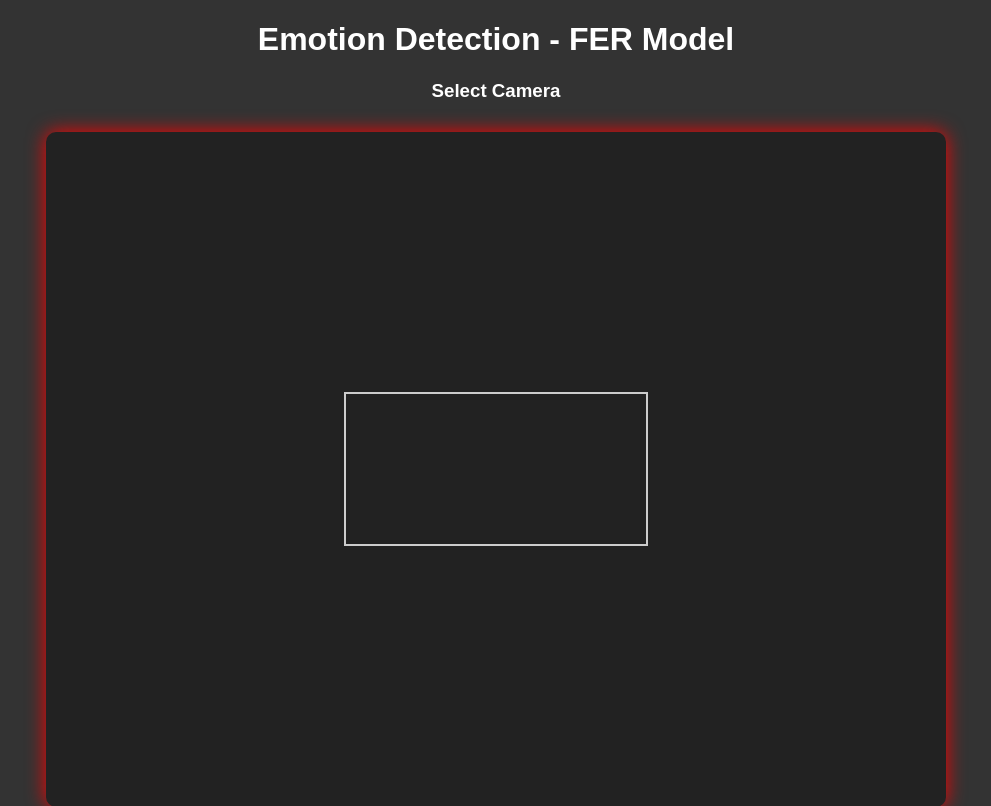
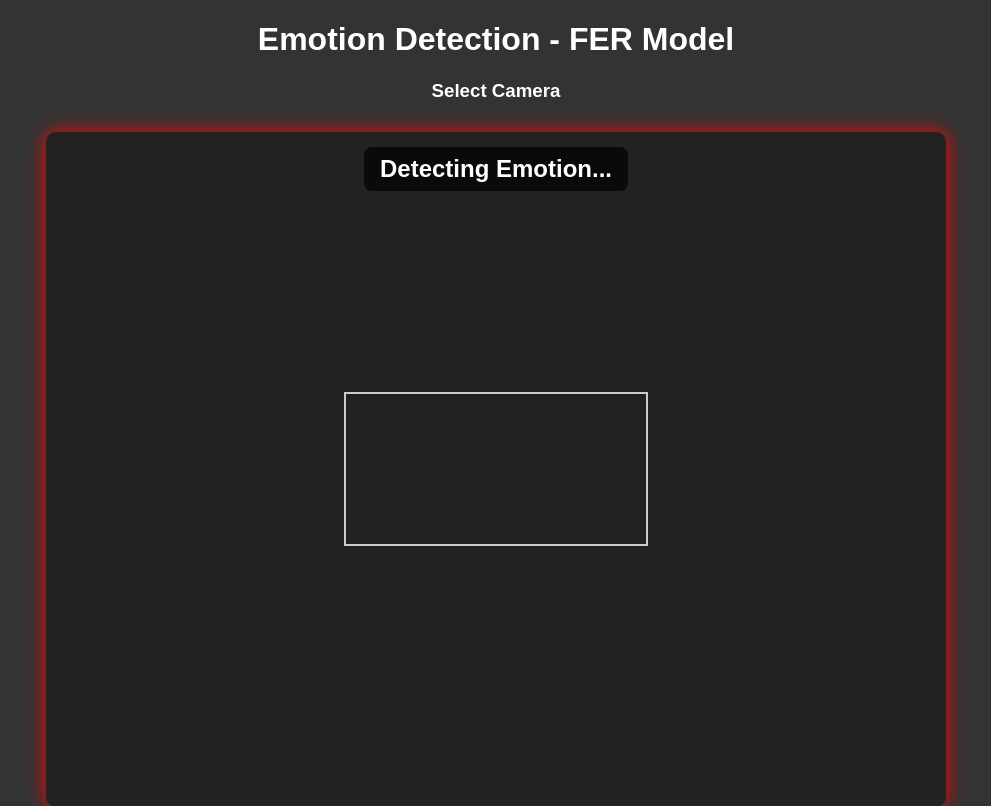
Before and after one commit to MY-starG/Real-Time-Emotion-Detection, a Flask app: page /page1 in a window 1280 px wide. Shown: the top 806 px of the page, without its empty margins (144-1135 px from the left). Run offline with Flask 3, Linux system fonts and the light colour scheme.

Commit message:
Update FER-2013.html

```diff
--- a/templates/FER-2013.html
+++ b/templates/FER-2013.html
@@ -1,36 +1,53 @@
 <!DOCTYPE html>
 <html lang="en">
 <head>
-  <meta charset="UTF-8">
-  <meta name="viewport" content="width=device-width, initial-scale=1.0">
+  <meta charset="UTF-8" />
+  <meta name="viewport" content="width=device-width, initial-scale=1.0"/>
   <title>Emotion Detection - FER Model</title>
   <link rel="stylesheet" href="static/page.css">
+  <style>
+    #emotion-box {
+      position: absolute;
+      top: 15px;
+      left: 50%;
+      transform: translateX(-50%);
+      font-size: 1.5rem;
+      font-weight: bold;
+      padding: 8px 16px;
+      border-radius: 8px;
+      color: #fff;
+      background-color: rgba(0, 0, 0, 0.7);
+    }
+
+    .emotion-Angry { background-color: #ff0000; }
+    .emotion-Disgust { background-color: #008000; }
+    .emotion-Fear { background-color: #0000ff; }
+    .emotion-Happy { background-color: #00ff00; color: #000; }
+    .emotion-Sad { background-color: #ffff00; color: #000; }
+    .emotion-Surprise { background-color: #00ffff; color: #000; }
+    .emotion-Neutral { background-color: #ff00ff; }
+    .emotion-Contempt { background-color: #800080; }
+  </style>
 </head>
 <body>
   <h1 style="text-align: center;">Emotion Detection - FER Model</h1>
 
-  <!-- Camera selection dropdown -->
   <div style="text-align: center; margin-bottom: 20px;">
     <h3>Select Camera</h3>
-    <!-- Dropdown will be added dynamically by JavaScript -->
+    <!-- Dropdown will be added by JS -->
   </div>
 
-  <!-- Live video feed -->
-  <div id="video-container" style="text-align: center;">
+  <div id="video-container" style="text-align: center; position: relative;">
     <video id="video" autoplay playsinline style="max-width: 100%; border: 2px solid #ccc;"></video>
     <canvas id="canvas" style="display:none;"></canvas>
+    <div id="emotion-box" class="emotion-Neutral">Detecting Emotion...</div>
   </div>
 
-  <!-- Emotion display -->
-  <div id="emotion-display" style="text-align:center; font-size:1.2rem; margin-top:10px;"></div>
-
-  <!-- Training graph -->
   <div style="text-align: center; margin-top: 30px;">
     <h3>Training Graph - FER-2013</h3>
     <img src="/training_graph" alt="Training Graph">
   </div>
 
-  <!-- ROC Curve and Comparison Table -->
   <div style="text-align: center; margin-top: 30px;">
     <h3>FER-2013 Model ROC Curve</h3>
     <img src="static/images/roc_curve_Fer-2013.png" alt="FER-2013 ROC Curve">
@@ -46,43 +63,19 @@
       </tr>
     </thead>
     <tbody>
-      <tr>
-        <td>Emotion Classes</td>
-        <td>7 (Basic emotions)</td>
-        <td>8 (Including Contempt)</td>
-      </tr>
-      <tr>
-        <td>Image Resolution</td>
-        <td>48x48 pixels</td>
-        <td>96x96 pixels</td>
-      </tr>
-      <tr>
-        <td>Training Dataset Size</td>
-        <td>~35,000 images</td>
-        <td>~29,000 images</td>
-      </tr>
-      <tr>
-        <td>Accuracy</td>
-        <td>89%</td>
-        <td>92%</td>
-      </tr>
-      <tr>
-        <td>Log Loss</td>
-        <td>2.24</td>
-        <td>1.75</td>
-      </tr>
+      <tr><td>Emotion Classes</td><td>7 (Basic emotions)</td><td>8 (Including Contempt)</td></tr>
+      <tr><td>Image Resolution</td><td>48x48 pixels</td><td>96x96 pixels</td></tr>
+      <tr><td>Training Dataset Size</td><td>~35,000 images</td><td>~29,000 images</td></tr>
+      <tr><td>Accuracy</td><td>89%</td><td>92%</td></tr>
+      <tr><td>Log Loss</td><td>2.24</td><td>1.75</td></tr>
     </tbody>
   </table>
 
-  <!-- Go back button -->
   <div style="text-align: center; margin-top: 30px;">
     <button class="animated-button" onclick="window.location.href='/'">
-      <span>Go Back to Home</span>
-      <span></span>
+      <span>Go Back to Home</span><span></span>
     </button>
   </div>
 
-  <!-- JavaScript to handle webcam and emotion detection -->
-  <script src="static/page.js" defer></script>
 </body>
 </html>
```
